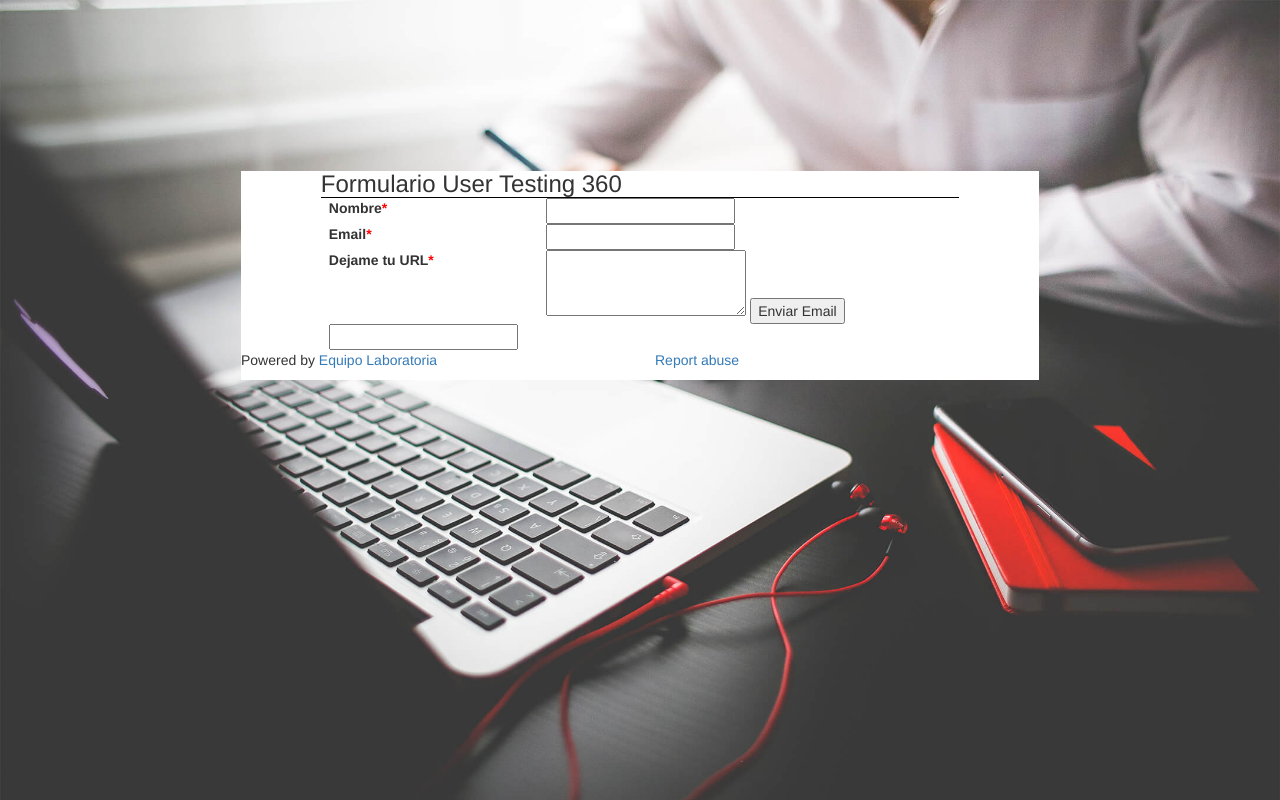
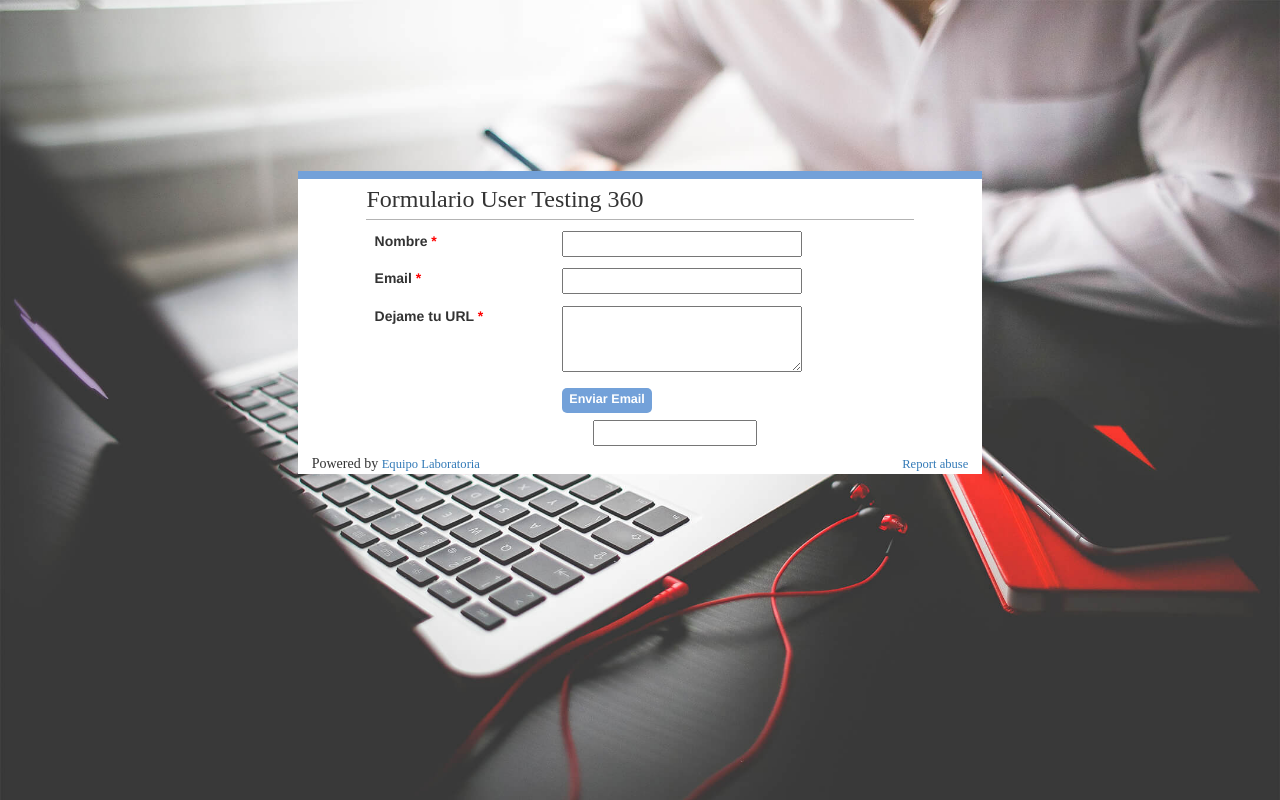
Before and after one commit to rpsolange/UserTesting, a plain HTML site: page contact.html in a window 1280 px wide. Drawn offline with Linux system fonts and the light colour scheme.

Commit message:
desktop terminado

```diff
--- a/contact.html
+++ b/contact.html
@@ -10,6 +10,7 @@
 	<link rel="stylesheet" type="text/css" href="css/font-awesome.min.css">
 	<link rel="stylesheet" type="text/css" href="css/icomoon.css">
 	<link rel="stylesheet" type="text/css" href="css/queries.css">
+	<link href="https://fonts.googleapis.com/css?family=Lato:400,700,900,300,100" rel="stylesheet" type="text/css">
 	<link rel="stylesheet" type="text/css" href="css/contact.css">
 </head>
 <body>
@@ -19,9 +20,9 @@
 			<div class="formulario">
 				<h3>Formulario User Testing 360</h3>
 				<form method="get">
-					<div class="row">
+					<div class="row fila">
 						<div class="col-md-4">
-							<label>Nombre<font color="red">*</font></label>
+							<label>Nombre <font color="red">*</font></label>
 							</label>
 						</div>
 						<div class="col-md-8">
@@ -29,31 +30,40 @@
 						</div>
 					</div>
 
-					<div class="row">
+					<div class="row fila">
 						<div class="col-md-4">
-							<label>Email<font color="red">*</font></label>
+							<label>Email <font color="red">*</font></label>
 						</div>
 						<div class="col-md-8">
 							<input type="email" name="correo">
 						</div>
 					</div>
 
-					<div class="row">
+					<div class="row fila">
 						<div class="col-md-4">
-							<label>Dejame tu URL<font color="red">*</font></label>
+							<label>Dejame tu URL <font color="red">*</font></label>
 						</div>
 						<div class="col-md-8">
 							<textarea cols="22" rows="3"></textarea>
+							</div>
+					</div>
+
+					<div class="row ">
+						<div class="col-md-4">
+							<!-- Vacío -->
+						</div>
+						<div class="col-md-8 send">
 							<button>Enviar Email</button>
+							<input type="text" name="nombre">
 						</div>
 					</div>
-					<input type="text" name="nombre">
+
 				</form>
-				<div class="row">
-					<div class="col-md-6">
+				<div class="row caja">
+					<div class="col-md-6 texto">
 						<p>Powered by <a href="#">Equipo Laboratoria</a></p>
 					</div>
-					<div class="col-md-6">
+					<div class="col-md-6 enlace">
 						<a href="#">Report abuse</a>
 					</div>
 				</div>
--- a/css/contact.css
+++ b/css/contact.css
@@ -1,3 +1,4 @@
+
 /* Formulario Contact */
 
 .contact{
@@ -7,14 +8,51 @@
 	height: 100vh;
 }
 .formulario{
-	width: 70%;
+	width: 60%;
 	margin: 15% auto;
 	background-color: white;
+	border-top: 8px solid #73A1D9;
 }
 .formulario h3{
-	border-bottom: 1px solid black;
-	margin: auto 10%;
+	border-bottom: 1px solid #B3B3B3;
+	margin: 1% 10%;
+	padding: 0% 0% 1%;
+	font-family: Times New Roman;
 }
 form{
-	margin: 0% 11%;
+	margin: 0% 9%;
 }
+form .fila{
+	margin: 2% 0%;
+}
+.formulario input, .formulario textarea{
+	width: 70%;
+}
+.send button{
+	display: block;
+	border: none;
+	border-radius: 5px;
+	background-color:  #73A1D9;
+	color: white;
+	font-weight: bold;
+	padding: 1% 2%;
+	margin-left: 1.5%;
+	font-size: 0.9em;
+}
+.send input{
+	width: 45%;
+	margin: 2% 0% 2% 10%;
+}
+.texto p{
+	margin-bottom: 0;
+}
+.enlace{
+	text-align: right;
+}
+.caja{
+	padding: 0% 2%;
+	font-family: Times New Roman;
+}
+.caja a{
+	font-size: 0.9em;
+}
--- a/css/main.css
+++ b/css/main.css
@@ -1,3 +1,6 @@
+*{
+	font-family: 'Lato', sans-serif;
+}
 a:hover{
 	text-decoration: none;
 }
@@ -12,7 +15,7 @@ header{
 	width: 100%;
 }
 .navbar{
-	padding: 3% 2%;
+	padding: 2%;
 }
 .navbar-default {
     background-color: transparent;
@@ -49,7 +52,7 @@ header nav a{
 	text-align: center;
 	color: white;
 	font-size: 3.3em;
-	padding: 18% 22%;
+	padding: 16% 22%;
 }
 
 /* Prueba Gratis*/
@@ -83,7 +86,6 @@ header nav a{
 	text-align: center;
 	color: #73A9FF;
 	margin-top: 10%;
-	font-weight: lighter;
 }
 .servicio button{
 	padding: 10%;
@@ -210,7 +212,6 @@ header nav a{
 }
 .usar{
 	padding: 0% 4%;
-	font-size: 0.9em;
 }
 .gratis button{
 	float: right;
@@ -230,6 +231,9 @@ footer{
 footer p{
 	margin-bottom: 0;
 }
+.right a:hover{
+	color: white;
+}
 .right{
 	text-align: right;
 }
--- a/css/queries.css
+++ b/css/queries.css
@@ -0,0 +1,9 @@
+@media (max-width: 480px){
+	.fondo h1{
+		font-size: 2.5em;
+		padding: 24% 5%;
+	}
+	.navbar-default {
+		background-color: #2A3541;
+	}
+}
```
Also changed, not shown: index.html (+26 -23 lines), js/main.js (+14 -0 lines).
